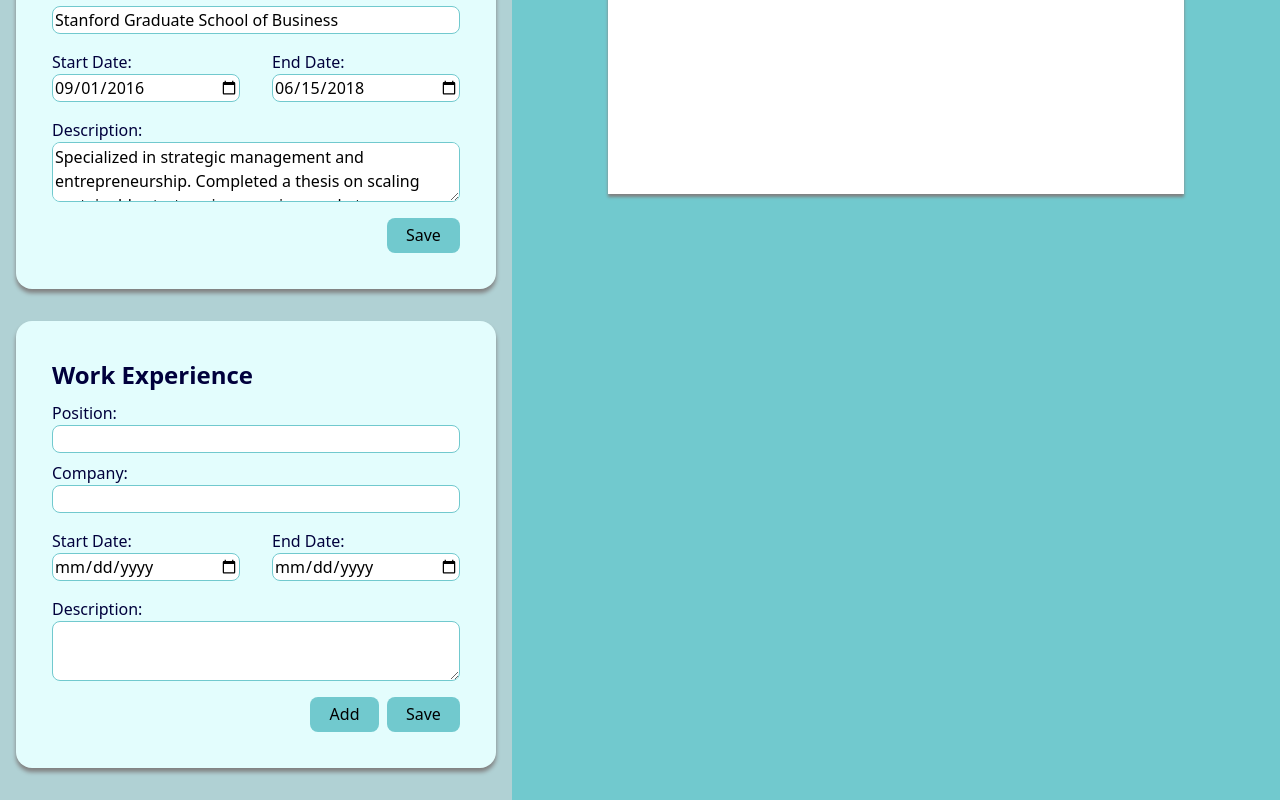
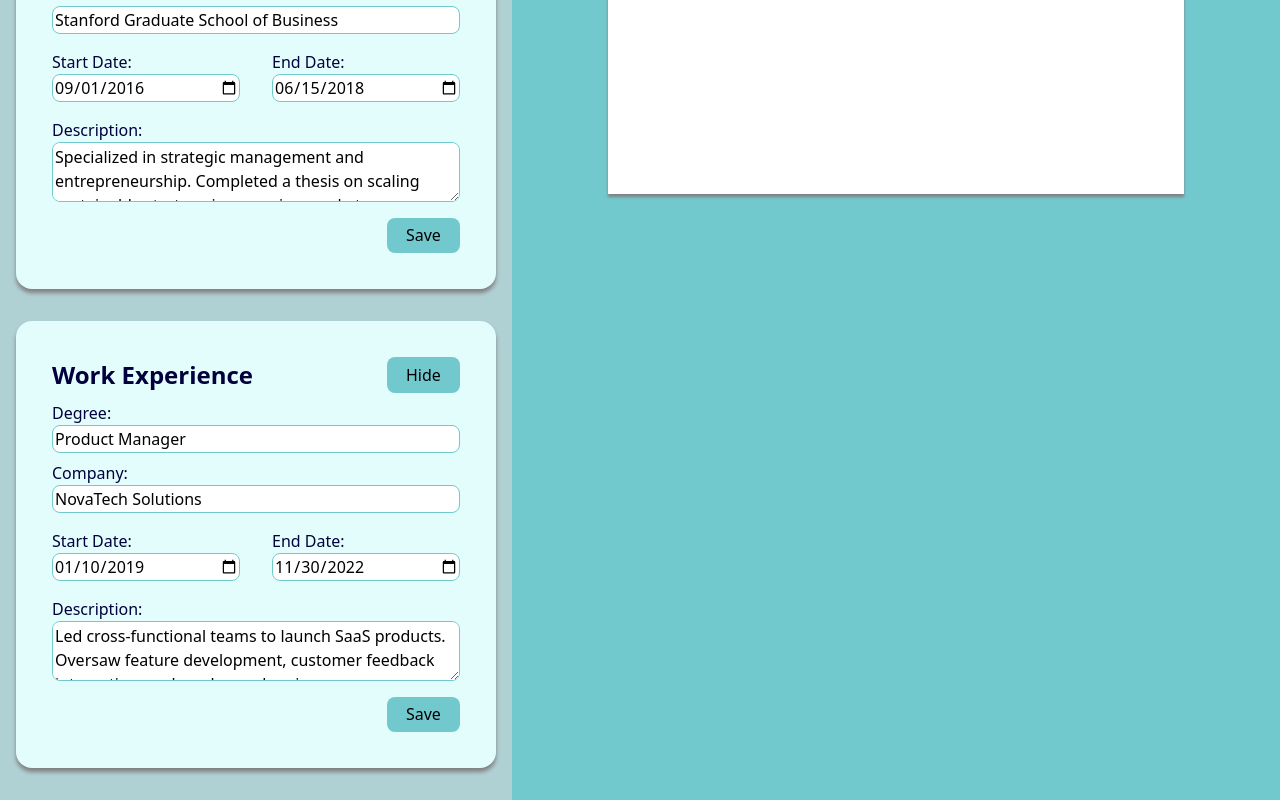
Before and after one commit to andkymon/cv-gen, a React (Vite) app: page / in a window 1280 px wide. Shown: the part 754-1554 px from the top of the page. Built offline with nearby package versions, Linux system fonts and the light colour scheme.

Commit message:
Set state/props for Work Experience

```diff
--- a/src/Work.jsx
+++ b/src/Work.jsx
@@ -1,22 +1,57 @@
 import Input from "./Input.jsx"
+import { useState } from 'react'
 
-function Work() {
+function Work({ data, setData }) {
+  const [showForm, setShowForm] = useState([true, 'Hide']);
+
+  const toggleFormVisibility = () => {
+    setShowForm(!showForm[0] ? [true, 'Hide'] : [false, 'Edit']);
+  }
+
   return (
     <section>
-      <h2>Work Experience</h2>
-      <Input id='position' label='Position:' />
-      <Input id='company' label='Company:' />
-      <div className="date-wrapper">
-        <Input id='work-start' label='Start Date:' type='date' />
-        <Input id='work-end' label='End Date:' type='date' />
+      <div className='heading-wrapper'>
+        <h2>Work Experience</h2>
+        <button className='dropdown-button' onClick={toggleFormVisibility}>{showForm[1]}</button>
       </div>
-      <Input id='work-description' label='Description:' isTextbox={true} />
-      <div className='button-wrapper'>
-        <button>Add</button>
-        <button>Save</button>
-      </div>
+      {showForm[0] && <WorkForm data={data} setData={setData}/>}
     </section>
   )
 }
 
+function WorkForm( { data, setData } ) {
+  const [positionValue, setPositionValue] = useState(data.position);
+  const [companyValue, setCompanyValue] = useState(data.company);
+  const [startDateValue, setStartDateValue] = useState(data.start_date);
+  const [endDateValue, setEndDateValue] = useState(data.end_date);
+  const [descriptionValue, setDescriptionValue] = useState(data.description);
+
+  const onSave = () => {
+    setData(
+      {
+        position: positionValue,
+        company: companyValue,
+        start_date: startDateValue,
+        end_date: endDateValue,
+        description: descriptionValue,
+      }
+    );
+  }
+
+  return(
+    <>
+      <Input label='Degree:' value={positionValue} setState={setPositionValue}/>
+      <Input label='Company:' value={companyValue} setState={setCompanyValue}/>
+      <div className='date-wrapper'>
+        <Input label='Start Date:' type='date' value={startDateValue} setState={setStartDateValue}/>
+        <Input label='End Date:' type='date' value={endDateValue} setState={setEndDateValue}/>
+      </div>
+      <Input label='Description:' isTextbox={true} value={descriptionValue} setState={setDescriptionValue}/>
+      <div className='button-wrapper'>
+        <button onClick={onSave}>Save</button>
+      </div>
+    </>
+  )
+}
+
 export default Work
```
